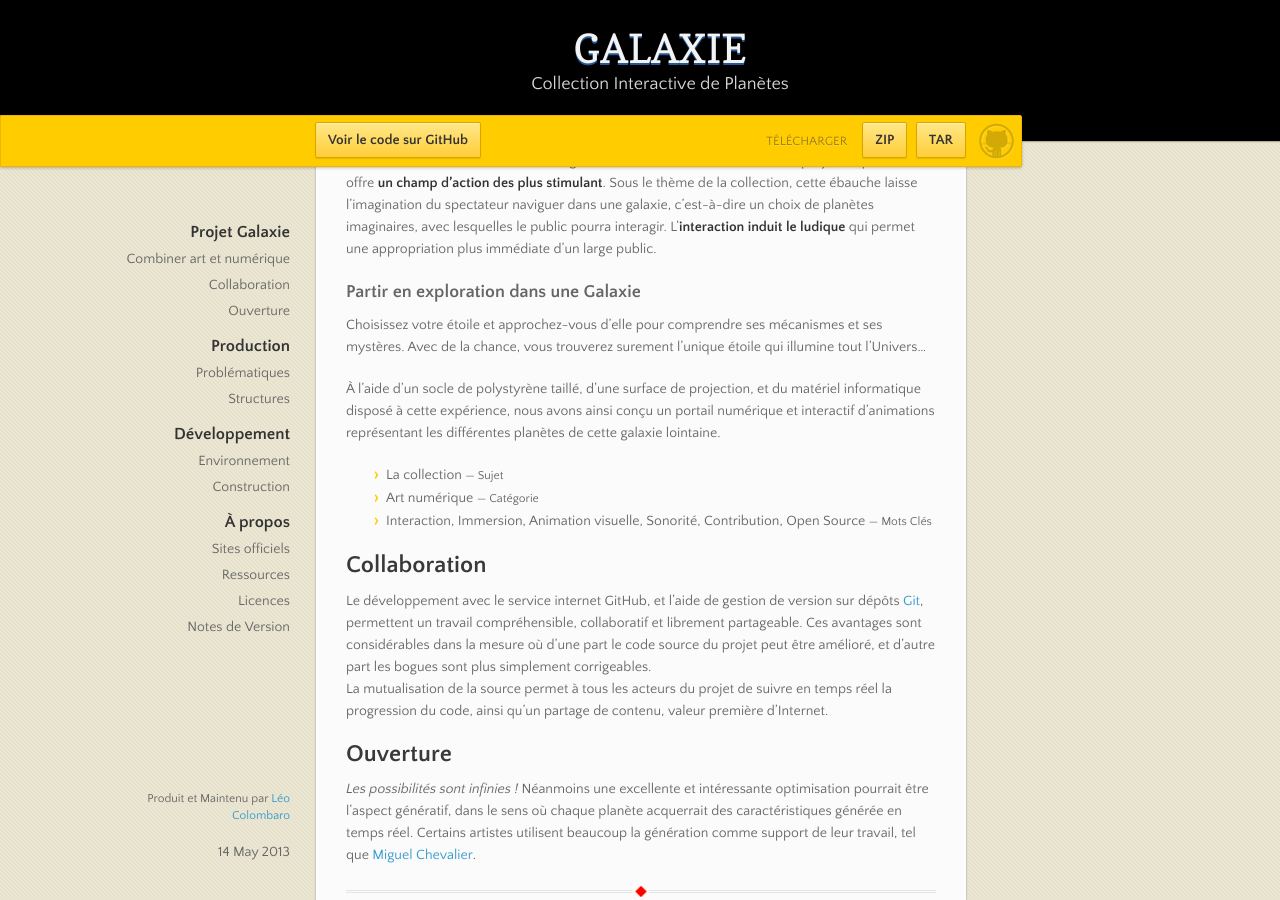
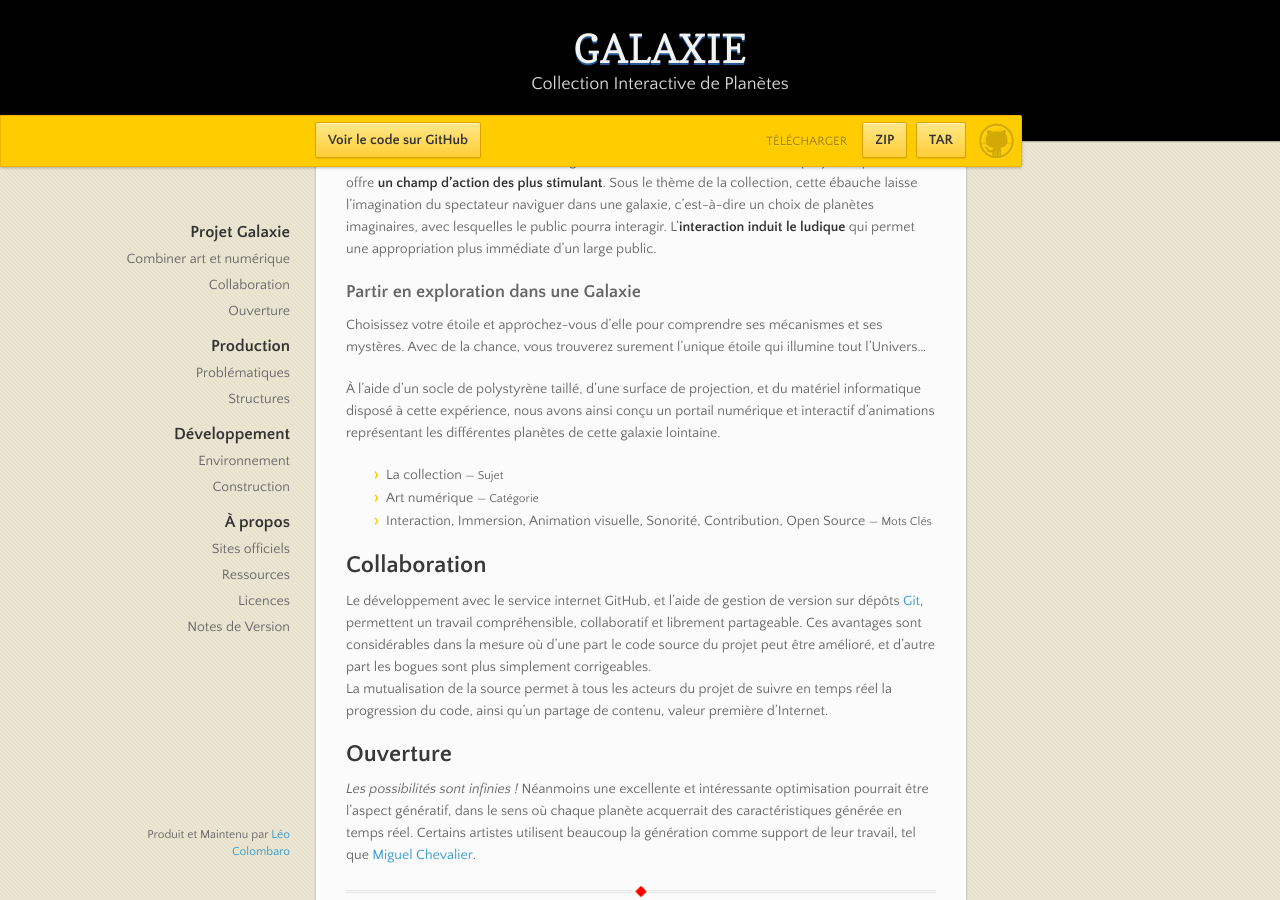
Before and after one commit to LeoColomb/Galaxie, a Jekyll site: the page built from index.html, in a window 1280 px wide and 900 px high, scrolled down 533 px. Built offline with Jekyll 4.4.1, drawn with Linux system fonts in a browser that asks for light colours; Markdown is read by kramdown in place of the engine named in the settings; grey boxes are pictures that could not be loaded.

Commit message:
Yes, Jekyll works fine!

```diff
--- a/_includes/footer.html
+++ b/_includes/footer.html
@@ -1,4 +1,3 @@
 <footer>
     <p><small>Produit et Maintenu par <a href="https://github.com/LeoColomb">Léo Colombaro</a></small></p>
-    <p>{{ site.time | date_to_string }}</p>
 </footer>
```
